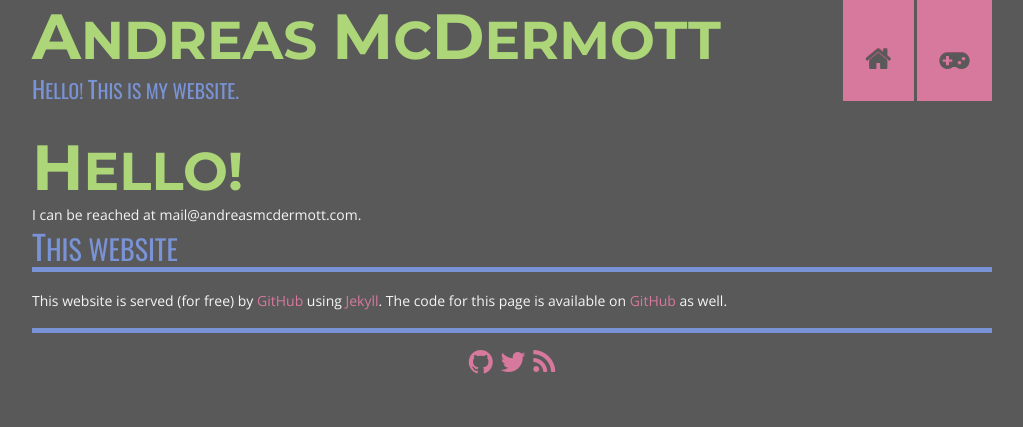
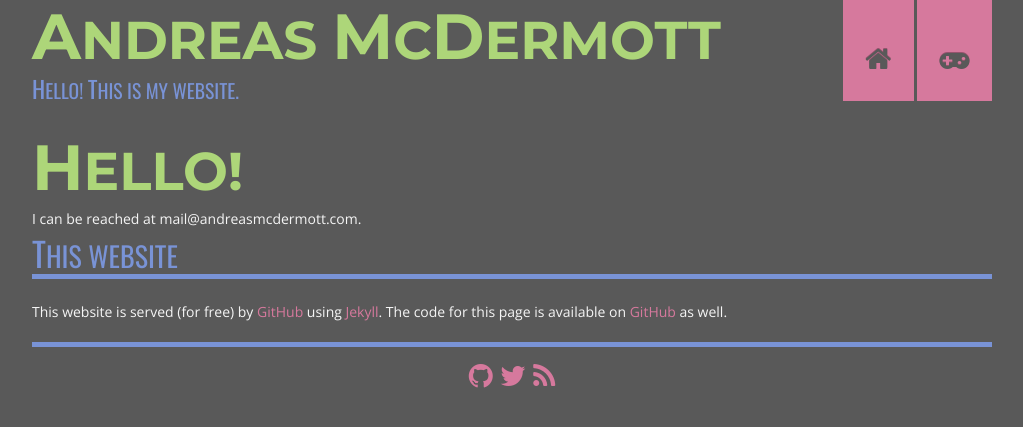
Before and after one commit to andreasmcdermott/andreasmcdermott.github.io, a Jekyll site: the page built from about/index.html, in a window 1280 px wide. Shown: the top 427 px of the page, without its empty margins (128-1151 px from the left). Built offline with Jekyll 4.4.1, drawn with Linux system fonts in a browser that asks for light colours; nearby versions of some CDN libraries.

Commit message:
Line height

```diff
--- a/css/site.css
+++ b/css/site.css
@@ -1,4 +1,4 @@
-html { background-color: #595959; font-size: 14px; line-height: 150%; font-family: 'Open Sans', Arial, sans-serif; color: #f5f5f5; }
+html { background-color: #595959; font-size: 14px; font-family: 'Open Sans', Arial, sans-serif; color: #f5f5f5; }
 h1 { font-family: 'Montserrat', Arial, sans-serif; font-weight: bold; font-size: 3.8em; color: #ADD679; text-transform: uppercase; padding: 0.1em 0 0 0; }
 h1:first-letter, .capital { font-size: 1.2em; }
 h2,
@@ -18,7 +18,7 @@ header nav  a { text-decoration: none; color: #D6799D; font-family: 'Open Sans',
 a:hover { color: #DC8DAC; }
 a:active { color: #D06590; }
 a i { line-height: inherit; }
-p { padding: 0.4em 0; margin: 0.2em 0; }
+p { padding: 0.4em 0; margin: 0.2em 0; line-height: 150%; }
 strong { font-weight: 700; }
 hr {  width: 90%; display: block; height: 1px; border: 0; margin: 1em 0; padding: 0;  border-top: 1px dotted #f5f5f5; }
 em { font-style: italic; }
```
